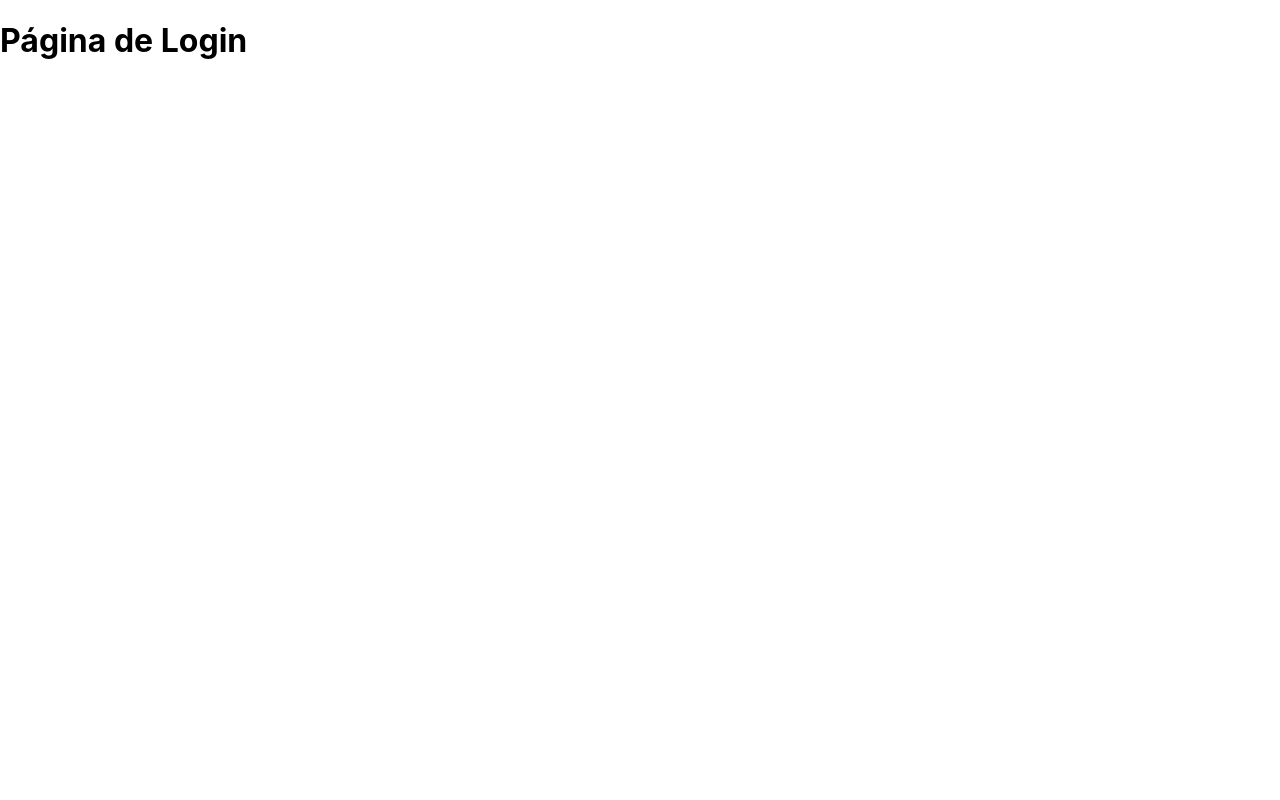
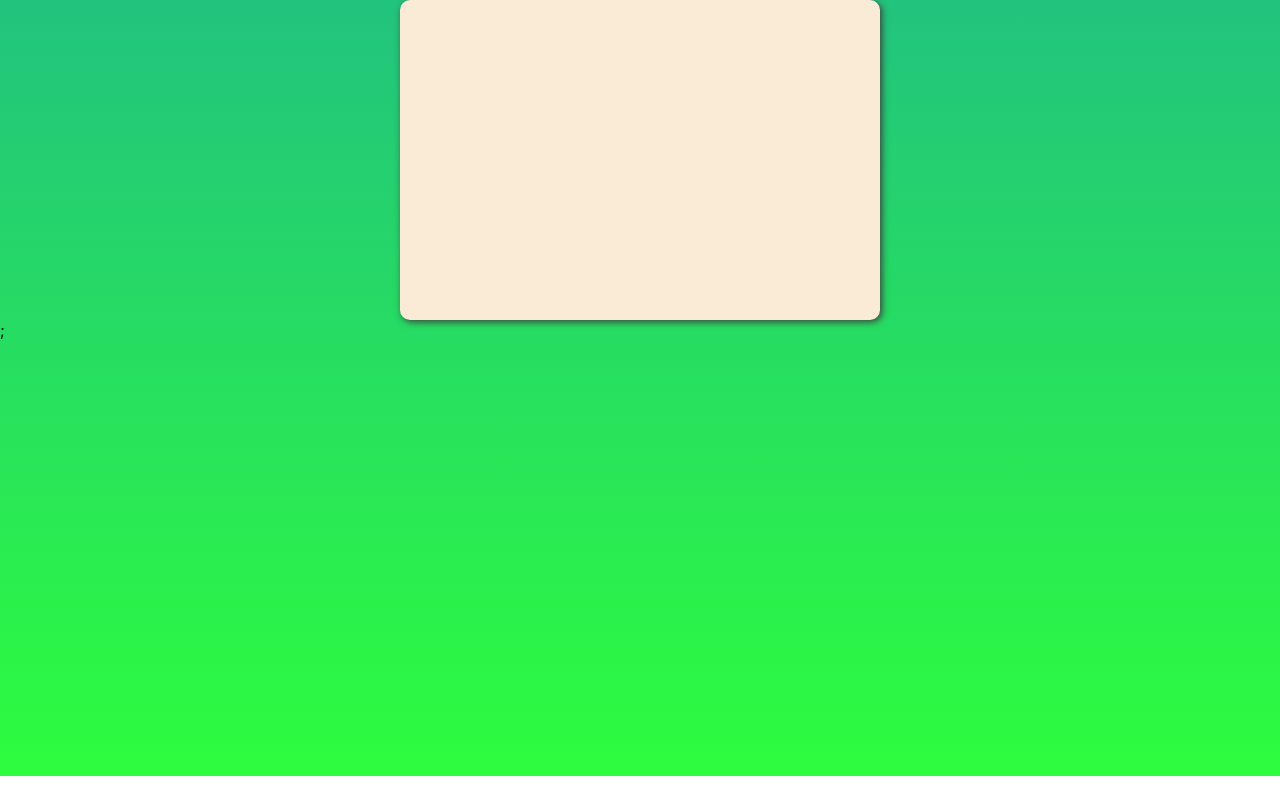
Before and after one commit to Caique27/CaiqueBank, a React (Create React App) app in the folder caique-bank/: page / in a window 1280 px wide. Built offline with nearby package versions, Linux system fonts and the light colour scheme.

Commit message:
Dependências json-server adicionadas

```diff
--- /dev/null
+++ b/caique-bank/db.json
@@ -0,0 +1,20 @@
+{
+    "contas":[
+        {
+            "_numeroConta": 2343,
+              "_nomeCliente": "Maria",
+              "_senha": 1234,
+              "_saldo": 3350,
+              "agencia": "0001",
+              "_transacoes": [
+                { "valor": 200, "tipo": "Depósito", "dia": "27/12/2021", "hora": "1:35" },
+                {
+                  "valor": 150,
+                  "tipo": "Transferência Recebida",
+                  "dia": "27/12/2021",
+                  "hora": "1:35"
+                }
+              ]
+            }
+    ]
+}
--- a/caique-bank/package.json
+++ b/caique-bank/package.json
@@ -6,6 +6,7 @@
     "@testing-library/jest-dom": "^5.16.1",
     "@testing-library/react": "^12.1.2",
     "@testing-library/user-event": "^13.5.0",
+    "json-server": "^0.17.0",
     "react": "^17.0.2",
     "react-dom": "^17.0.2",
     "react-router-dom": "^5.3.0",
--- a/caique-bank/src/App.js
+++ b/caique-bank/src/App.js
@@ -2,22 +2,24 @@ import "./App.css";
 import { BrowserRouter as Router, Route, Switch } from "react-router-dom";
 import React from "react";
 import Login from "./pages/Login/Login.jsx";
+import Construcao from "./pages/Construcao.jsx";
+import Pagina404 from "./pages/Pagina404/Pagina404.jsx";
 function App() {
   return (
     <Router>
       <Switch>
-        <Route exact path="/a">
+        <Route exact path="/">
           <Login />
         </Route>
 
         <Route path="/cliente/:conta">
-          <Login />
+          <Construcao />
         </Route>
         <Route path="/gerente">
-          <Login />
+          <Construcao />
         </Route>
         <Route>
-          <Login></Login>
+          <Pagina404 />
         </Route>
       </Switch>
     </Router>
--- a/caique-bank/src/api/Conta.js
+++ b/caique-bank/src/api/Conta.js
@@ -6,6 +6,7 @@ export default class Conta {
     this._nomeCliente = nomeCliente;
     this._senha = senha;
     this._saldo = saldo;
+    this.agencia = "0001";
     this._transacoes = [];
     Conta.listaContas.push(this);
   }
--- /dev/null
+++ b/caique-bank/src/pages/Construcao.jsx
@@ -0,0 +1,5 @@
+import React from "react";
+function Construcao() {
+  return <h1>Página em construção</h1>;
+}
+export default Construcao;
--- /dev/null
+++ b/caique-bank/src/pages/Login/Login.css
@@ -0,0 +1,18 @@
+body {
+  background-image: linear-gradient(
+    180deg,
+    rgba(34, 195, 126, 1) 0%,
+    rgba(45, 253, 62, 1) 100%
+  );
+  background-repeat: no-repeat;
+  height: 97vh;
+}
+.login-box {
+  background-color: antiquewhite;
+  width: 30rem;
+  height: 20rem;
+  border-radius: 10px;
+  box-shadow: 2px 2px 7px rgb(61, 61, 61);
+  margin: auto;
+  vertical-align: baseline;
+}
--- a/caique-bank/src/pages/Login/Login.jsx
+++ b/caique-bank/src/pages/Login/Login.jsx
@@ -1,7 +1,11 @@
 import React from "react";
-
+import "./Login.css";
 function Login() {
-  return <h1>Página de Login</h1>;
+  return (
+    <main className="main">
+      <div className="login-box"></div>;
+    </main>
+  );
 }
 
 export default Login;
--- /dev/null
+++ b/caique-bank/src/pages/Pagina404/Pagina404.jsx
@@ -0,0 +1,5 @@
+import React from "react";
+function Pagina404() {
+  return <h1>Ops, esta página não existe!</h1>;
+}
+export default Pagina404;
```
Also changed, not shown: caique-bank/db-1640580977521.json (added, +25 -0 lines), 1 other file (tests, documents, lock files or other folders).
